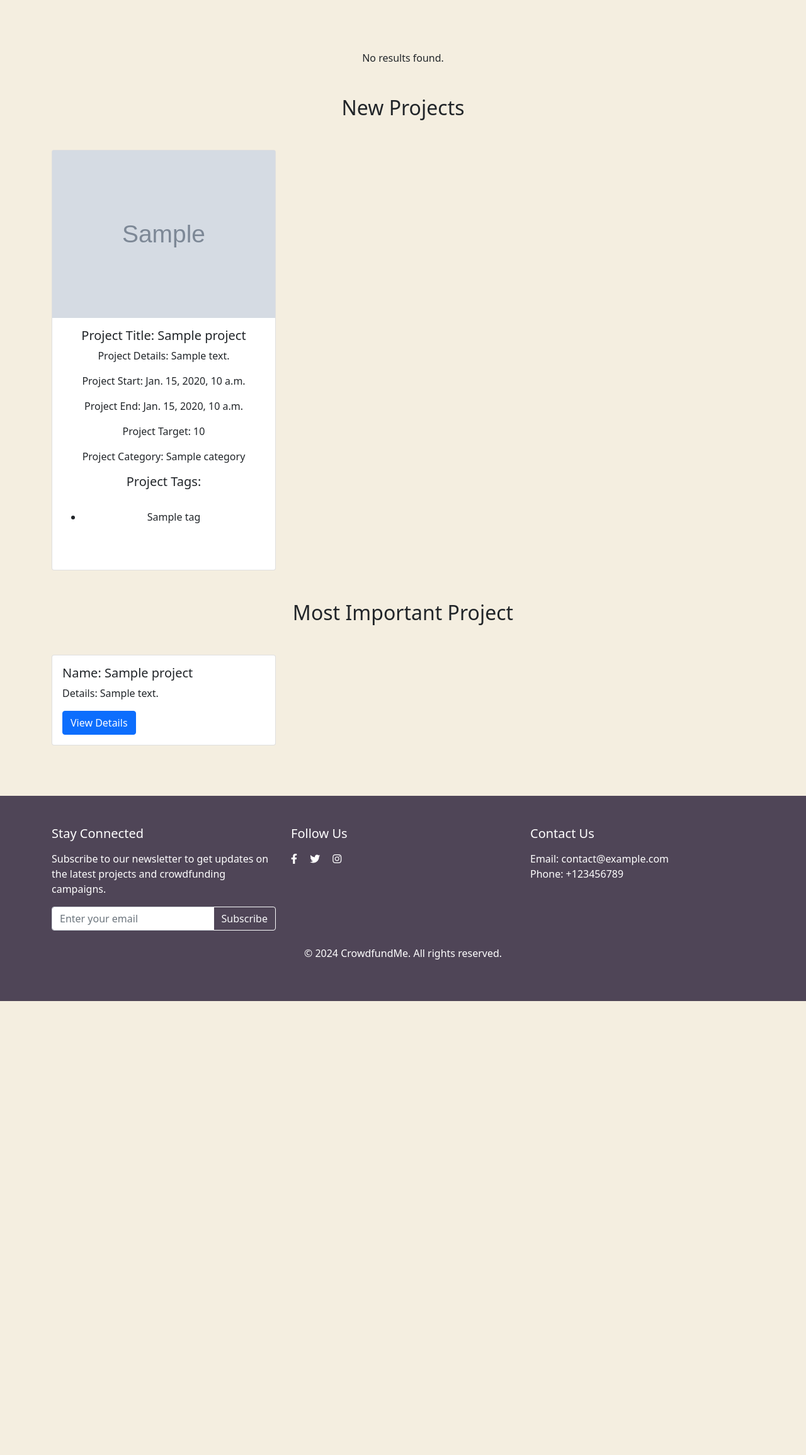
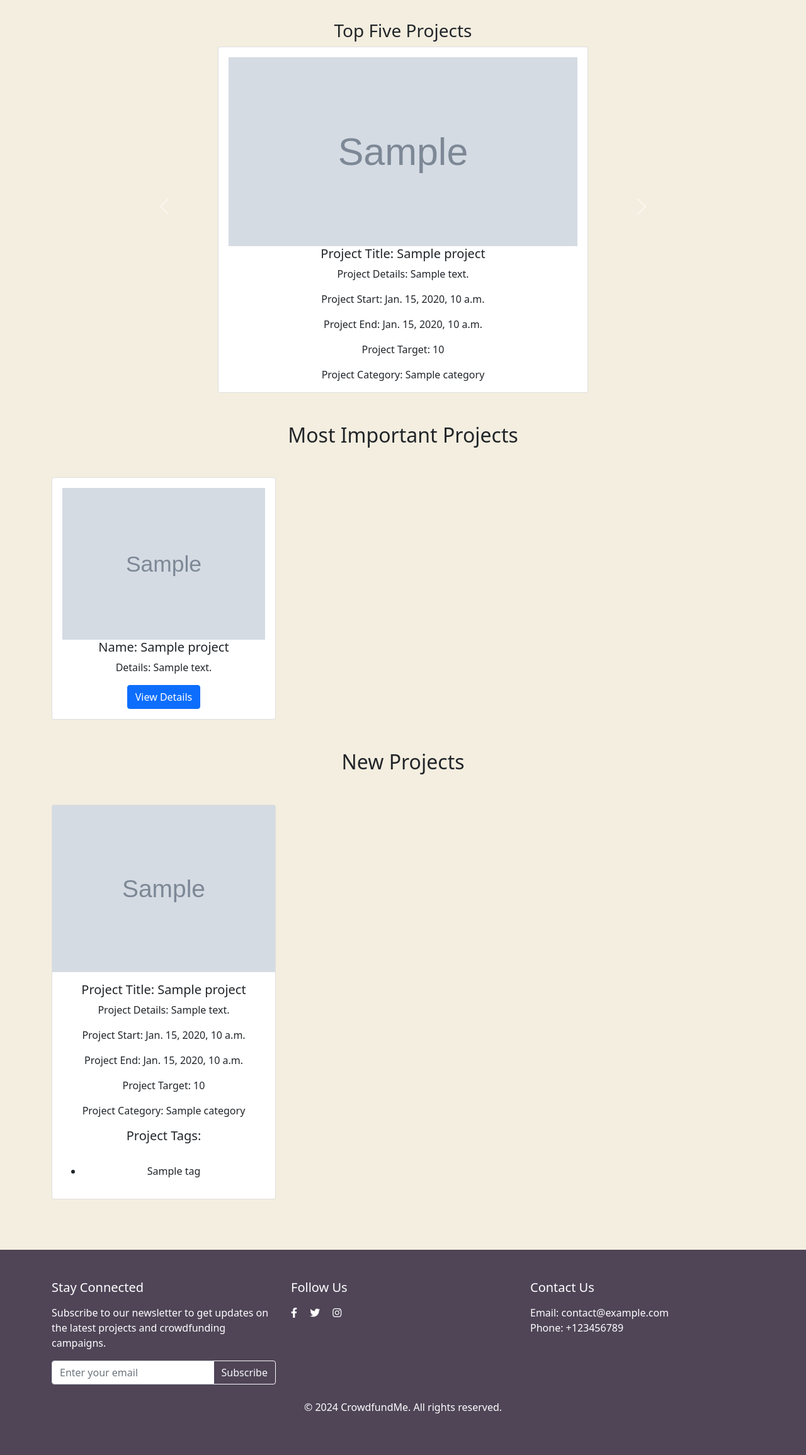
Before and after one commit to fatma1-a7med/Crowd_Funding, a Django app: page /home/ in a window 1280 px wide. Shown: the part 76-2387 px from the top of the page at 63% size. Before the commit the page ends 1666 px from the top, so only its background shows below. Run offline with Django 5.2, Linux system fonts and the light colour scheme; tables that the repository leaves empty hold one stand-in row (values such as "Sample post"); grey boxes marked "Sample" are stand-in pictures; some libraries are stand-ins or nearby versions.

Commit message:
add heighest rated project as slideshow and make search with category got to the category and make show btn in category to display all projects in this category

```diff
--- a/accounts/templates/layouts/base.html
+++ b/accounts/templates/layouts/base.html
@@ -62,12 +62,11 @@
                     <a class="nav-link active" aria-current="page" href="{% url "home" %}">Home</a>
                 </li>
                 <li class="nav-item">
-                    <a class="nav-link" href="{%url 'projects.index'%}">Projects</a>
+                    <a class="nav-link" href="#">Projects</a>
                 </li>
                 <li class="nav-item">
                     <a class="nav-link" href="{% url 'categories.index' %}">Categories</a>
                 </li>
-
 
 
             </ul>
@@ -140,5 +139,14 @@
     </div>
 </footer>
 
+
+<!-- Bootstrap JS and jQuery (required for carousel) -->
+<script src="https://ajax.googleapis.com/ajax/libs/jquery/3.5.1/jquery.min.js"></script>
+<script src="https://cdnjs.cloudflare.com/ajax/libs/popper.js/1.16.0/umd/popper.min.js"></script>
+<script src="https://maxcdn.bootstrapcdn.com/bootstrap/4.5.2/js/bootstrap.min.js"></script>
+
+
+
+
 <script src="https://cdn.jsdelivr.net/npm/bootstrap@5.1.3/dist/js/bootstrap.bundle.min.js" integrity="sha384-ka7Sk0Gln4gmtz2MlQnikT1wXgYsOg+OMhuP+IlRH9sENBO0LRn5q+8nbTov4+1p" crossorigin="anonymous"></script></body>
 </html>
--- a/categories/templates/categories/index.html
+++ b/categories/templates/categories/index.html
@@ -39,11 +39,13 @@
     <tr>
         <th>Id</th>
         <th>Name</th>
+        <th>Actions</th>
     </tr>
     {% for category in categories %}
     <tr>
         <td>{{ category.id }}</td>
         <td>{{ category.name }}</td>
+        <td><a href="{{ category.show_url }}" class="btn btn-info">Show</a></td>
         {% comment %} <td>
             <a class="btn btn-info" href="{{category.show_url}}">Show</a>
         </td> {% endcomment %}
--- a/home/templates/home/index.html
+++ b/home/templates/home/index.html
@@ -7,6 +7,8 @@
 {% block content %}
 
 {% if search_results %}
+
+
     {% if category %}
         <!-- Display category details -->
         <div class="container my-5">
@@ -30,10 +32,13 @@
                 {% for project in search_results %}
                     <div class="col-md-4 mb-4">
                         <div class="card">
-                            <img src="{{ project.image_url }}" class="card-img-top" alt="{{ project.project_details }}">
+                            {% for image in project.images_set.all %}
+                            <img class="d-block w-100" src="{{ image.img.url }}" alt="Project Image">
+                            {% endfor %}
+
                                 <div class="card-body">
-                                <h5 class="card-title">{{ project.name }}</h5>
-                                <p class="card-text">Description: {{ project.description }}</p>
+                                <h5 class="card-title">{{ project.project_title }}</h5>
+                                <p class="card-text">Description: {{ project.project_details }}</p>
                                 <a href="{{ project.show_url }}" class="btn btn-primary">View Details</a>
                             </div>
                         </div>
@@ -48,11 +53,14 @@
                 {% for project in search_results %}
                     <div class="col-md-4 mb-4">
                         <div class="card">
-                            <img src="{{  project.image_url }}" class="card-img-top" alt="{{  project.project_title}}">
+                            {% for image in project.images_set.all %}
+                            <img class="d-block w-100" src="{{ image.img.url }}" alt="Project Image">
+                            {% endfor %}
+
                             <div class="card-body">
-                                <h5 class="card-title">{{ book.name }}</h5>
-                                <p class="card-text">Price: L.E{{ book.price }}</p>
-                                <a href="{{ book.show_url }}" class="btn btn-primary">View Details</a>
+                                <h5 class="card-title">{{ project.project_title }}</h5>
+                                <p class="card-text">Description: {{ project.project_details }}</p>
+                                <a href="{{ project.show_url }}" class="btn btn-primary">View Details</a>
                             </div>
                         </div>
                     </div>
@@ -62,59 +70,73 @@
             </div>
         </div>
     {% endif %}
-{% else %}
-    <p class="text-center my-5">No results found.</p>
 {% endif %}
 
 
+<style>
+    .carousel-item img {
+      max-height: 300px;
+    }
+    .carousel {
+      width: 80%;
+      margin: 0 auto;
+    }
+  </style>
 
-
-{% comment %} latest added project {% endcomment %}
-<h2 class="my-5 text-dark text-center">New Projects</h2>
+{% comment %} slide show to see the hieghs rated projects {% endcomment %}
+<body>
     <div class="container">
-    <div class="row row-cols-3 row-cols-md-3 g-4">
-        {% for project in projects %}
-            <div class="col">
+      <div id="projectCarousel" class="carousel slide" data-ride="carousel">
+        <div class="carousel-inner">
+          {% for highest_rated_project in projects %}
+          <div class="carousel-item {% if forloop.first %}active{% endif %}">
+            <div class="row justify-content-center">
+              <div class="col-md-8">
+                <h3 class="text-center text-dark">Top Five Projects</h3>
                 <div class="card">
-                   {% for image in project.images_set.all %}
-                            <div class="carousel-item {% if forloop.first %}active{% endif %}">
+                  <div class="card-body text-center">
+                    {% for image in highest_rated_project.images_set.all %}
                     <img class="d-block w-100" src="{{ image.img.url }}" alt="Project Image">
+                    {% endfor %}
+                    <h5 class="card-title">Project Title: {{ highest_rated_project.project_title }}</h5>
+                    <p class="card-text">Project Details: {{ highest_rated_project.project_details }}</p>
+                    <p class="card-text">Project Start: {{ highest_rated_project.start_time }}</p>
+                    <p class="card-text">Project End: {{ highest_rated_project.end_time }}</p>
+                    <p class="card-text">Project Target: {{ highest_rated_project.total_target }}</p>
+                    <p class="card-text">Project Category: {{ highest_rated_project.category.name }}</p>
+                    {% comment %} <p class="card-text">Rate: {{ highest_rated_project.rate }}</p> {% endcomment %}
                 </div>
-                            {% endfor %}
-                    <div class="card-body text-center">
-                        <h5 class="card-title"> Project Title: {{ project.project_title }}</h5>
-                        <p class="card-text">Project Details: {{ project.project_details }}</p>
-                        <p class="card-text">Project Start: {{ project.start_time }}</p>
-                        <p class="card-text">Project End: {{ project.end_time }}</p>
-                        <p class="card-text">Project Target: {{ project.total_target }}</p>
-                        <p class="card-text">Project Category: {{ project.category.name }}</p>
-                         <p class="card-text">
-                            <h5>Project Tags:</h5>
-
-                            <br />
-                           <ul>
-                              {% for tag in project.tags.all %}
-                               <li>{{tag.tag_name}}</li>
-                               {% endfor %}
-                           </ul>
-                            <br />
-                        </p>
-
+                </div>
               </div>
             </div>
           </div>
           {% endfor %}
         </div>
+        <a class="carousel-control-prev" href="#projectCarousel" role="button" data-slide="prev">
+          <span class="carousel-control-prev-icon" aria-hidden="true"></span>
+          <span class="sr-only">Previous</span>
+        </a>
+        <a class="carousel-control-next" href="#projectCarousel" role="button" data-slide="next">
+          <span class="carousel-control-next-icon" aria-hidden="true"></span>
+          <span class="sr-only">Next</span>
+        </a>
+      </div>
     </div>
 
-<h2 class="my-5 text-dark text-center">Most Important Project</h2>
+{% comment %} most important projects {% endcomment %}
+
+<h2 class="my-5 text-dark text-center">Most Important Projects</h2>
 <div class="container">
     <div class="row row-cols-3 row-cols-md-3 g-4">
         {% for project in featured_projects %}
             <div >
                 <div class="card">
-                    <img src="{{ project.image_url }}" class="card-img-top" alt="{{ project.name }}">
-                    <div class="card-body">
+                       <div class="card-body text-center">
+                        <div class="carousel-inner">
+                        {% for image in project.images_set.all %}
+                            <img class="d-block w-100" src="{{ image.img.url }}" alt="Project Image">
+                        {% endfor %}
+                        </div>
                         <h5 class="card-title">Name: {{ project.project_title }}</h5>
                         <p class="card-text">Details: {{ project.project_details }}</p>
                         <a href="{{ project.show_url }}" class="btn btn-primary">View Details</a>
@@ -126,4 +148,49 @@
 </div>
 
 
+{% comment %} latest added project {% endcomment %}
+<h2 class="my-5 text-dark text-center">New Projects</h2>
+<div class="container">
+    <div class="row row-cols-3 row-cols-md-3 g-4">
+        {% for project in projects %}
+            <div class="col">
+                <div class="card">
+                    <div class="carousel-inner">
+                        {% for image in project.images_set.all %}
+                        <img class="d-block w-100" src="{{ image.img.url }}" alt="Project Image">
+                        {% endfor %}
+
+                    </div>
+                     <div class="card-body text-center">
+                        <h5 class="card-title"> Project Title: {{ project.project_title }}</h5>
+                        <p class="card-text">Project Details: {{ project.project_details }}</p>
+                        <p class="card-text">Project Start: {{ project.start_time }}</p>
+                        <p class="card-text">Project End: {{ project.end_time }}</p>
+                        <p class="card-text">Project Target: {{ project.total_target }}</p>
+                        <p class="card-text">Project Category: {{ project.category.name }}</p>
+                        <p class="card-text">
+                            <h5>Project Tags:</h5>
+                            <br>
+                            <ul>
+                                {% if project.tags.exists %}
+                                    {% for tag in project.tags.all %}
+                                        <li>{{ tag.tag_name }}</li>
+                                    {% endfor %}
+                                {% else %}
+                                    <li>No tags associated with this project.</li>
+                                {% endif %}
+                            </ul>
+                        </p>
+
+
+
+                    </div>
+                </div>
+            </div>
+        {% endfor %}
+    </div>
+</div>
+
+
+
 {% endblock %}
--- a/home/views.py
+++ b/home/views.py
@@ -6,6 +6,8 @@ from django.shortcuts import render, redirect
 from projects.models import *
 # from categories.models import *
 from home.forms import ProjectSearchForm
+from django.db.models import Max
+
 
 
 
@@ -19,6 +21,12 @@ def home(req):
     category_results = None
     featured_projects = Project.objects.filter(featured=True).order_by('-created_at')[:5]
     latest_project = Project.objects.order_by('-created_at')[:5]
+    highest_rated_project_id = Rate.objects.values('project_id').annotate(max_rate=Max('rate')).order_by('-max_rate').first()
+
+    if highest_rated_project_id:
+         highest_rated_project = Project.objects.get(id=highest_rated_project_id['project_id'])
+    else:
+         highest_rated_project = None
     query = req.GET.get('query')
 
     if query:
@@ -32,4 +40,4 @@ def home(req):
     else:
         # Handle the case when no query is provided
         search_results = []
-    return render(req, 'home/index.html', context={'projects': latest_project, 'featured_projects': featured_projects, 'search_results' : search_results})
+    return render(req, 'home/index.html', context={'projects': latest_project, 'featured_projects': featured_projects, 'search_results' : search_results, 'highest_rated_project' : highest_rated_project})
--- a/projects/admin.py
+++ b/projects/admin.py
@@ -7,12 +7,10 @@ def mark_as_featured(modeladmin, request, queryset):
     if selected_project_count > 5:
         modeladmin.message_user(request, "You can only select up to 5 projects as featured.", level='ERROR')
     else:
-        # Limit queryset to 5 projects and mark them as featured
         queryset.update(featured=True)
 
 mark_as_featured.short_description = "Mark selected projects as featured (max 5)"
 
-# Define ProjectAdmin class
 class ProjectAdmin(admin.ModelAdmin):
     list_display = ['project_title', 'project_details', 'featured']
     list_editable = ['featured']
@@ -29,4 +27,3 @@ admin.site.register(Donation)
 admin.site.register(Rate)
 admin.site.register(CommentReports)
 admin.site.register(ProjectReports)
-admin.site.register(Tags)
```
Also changed, not shown: categories/templates/categories/show.html (+8 -5 lines). Lines whose indentation alone changed are shown as unchanged.
